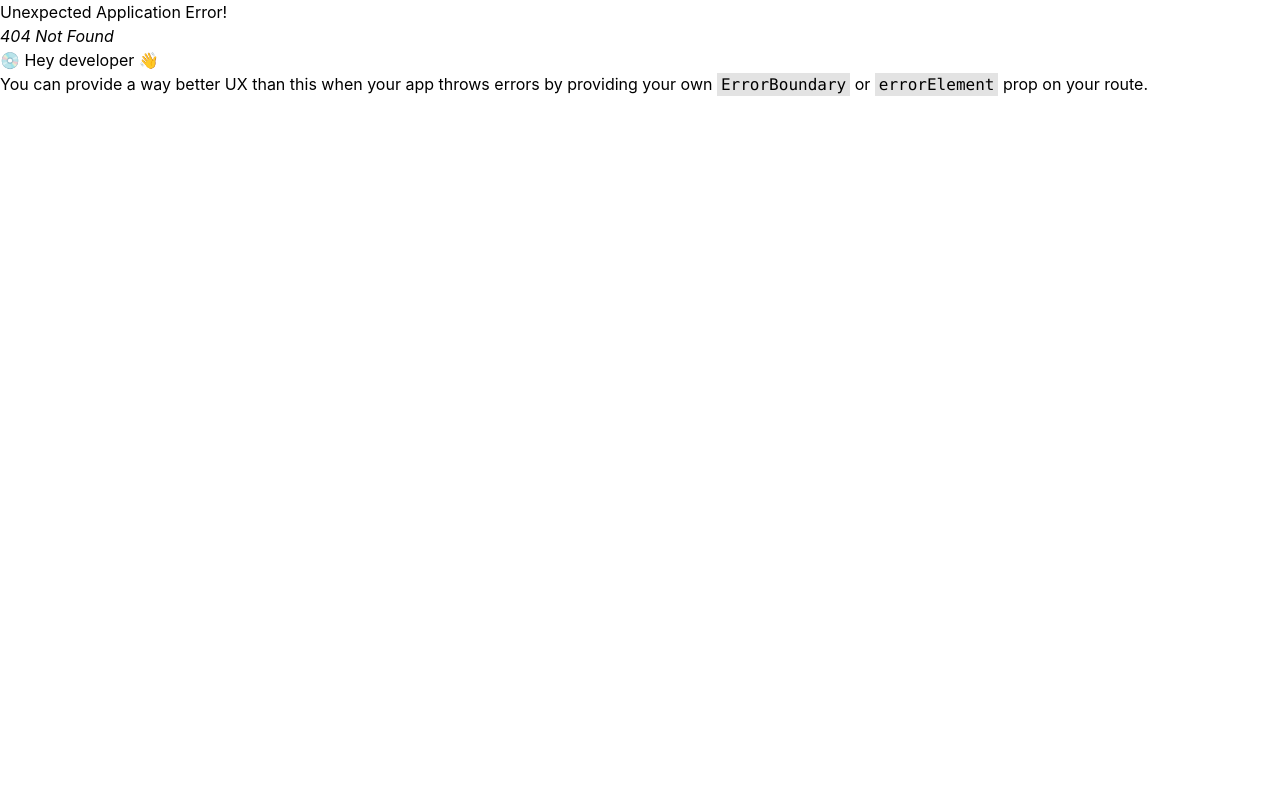
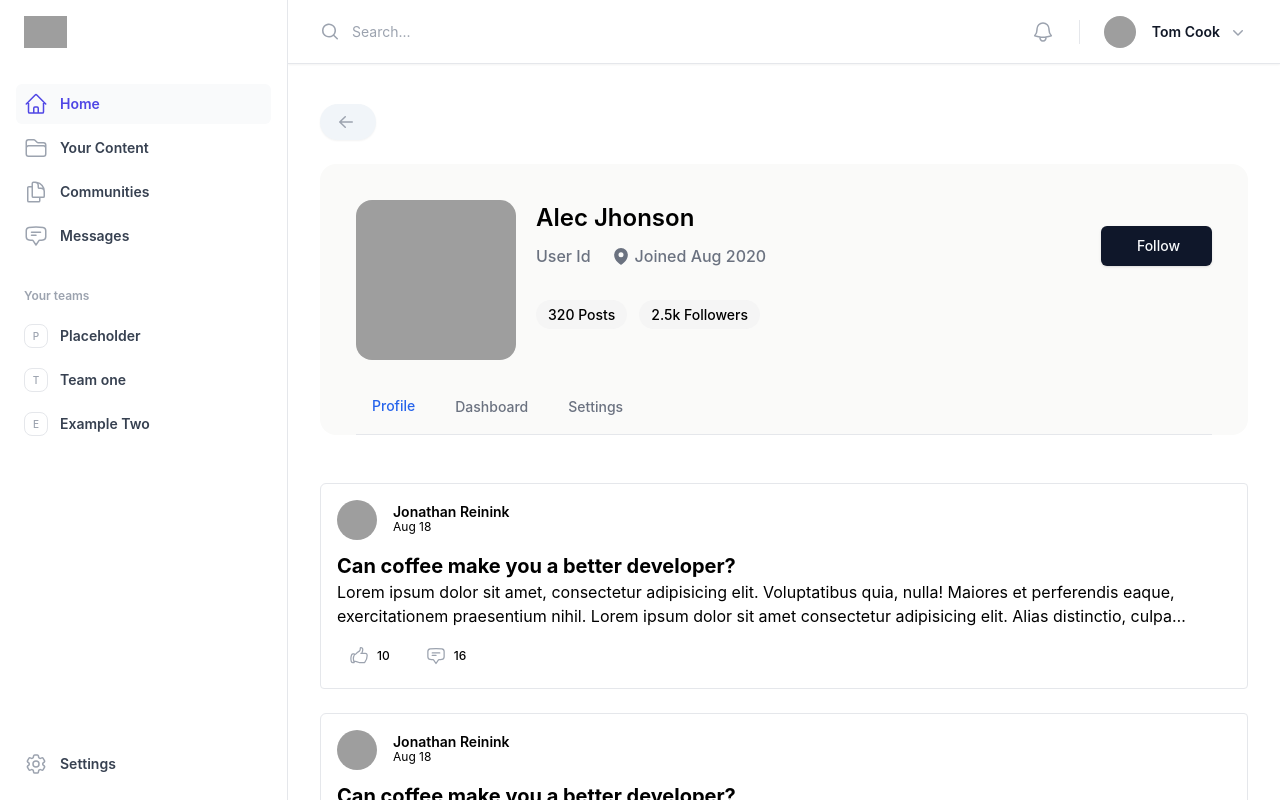
Before and after one commit to AnasShaikh96/blog-forum, a React (Vite) app in the folder client/: page /app/profile in a window 1280 px wide. Before the commit this address had no page. Shown: the top 800 px of the page. Built offline with nearby package versions, Linux system fonts and the light colour scheme; grey boxes are pictures that could not be loaded.

Commit message:
profile page journey

```diff
--- /dev/null
+++ b/client/src/app/routes/app/profile/profile.tsx
@@ -0,0 +1,164 @@
+import { ArrowLeftIcon } from "@heroicons/react/20/solid";
+import { Button } from "../../../../components/ui/button";
+import { Post } from "../../../../components/ui/post";
+import { Tab, TabGroup, TabList } from "@headlessui/react";
+import { Fragment } from "react/jsx-runtime";
+import clsx from "clsx";
+
+export const Profile = () => {
+  return (
+    <div className="flex flex-col gap-y-6">
+      <div>
+        <Button
+          icon={<ArrowLeftIcon className="text-gray-400 h-5 w-5 shrink-0" />}
+          className="rounded-full"
+          variant={"secondary"}
+        ></Button>
+      </div>
+
+      <div className="relative flex flex-col w-full min-w-0 mb-6 break-words bg-stone-50 bg-clip-border rounded-2xl  bg-light/30 draggable">
+        <div className="px-9 pt-9 flex-auto min-h-[70px] pb-0 bg-transparent">
+          <div className="flex flex-wrap xl:flex-nowrap">
+            <div className="mb-5 mr-5">
+              <div className="relative inline-block shrink-0 rounded-2xl">
+                <img
+                  className="inline-block shrink-0 rounded-2xl w-[80px] h-[80px] lg:w-[160px] lg:h-[160px]"
+                  src="https://raw.githubusercontent.com/Loopple/loopple-public-assets/main/riva-dashboard-tailwind/img/avatars/avatar1.jpg"
+                  alt="image"
+                />
+                {/* <div className="group/tooltip relative">
+                  <span className="w-[15px] h-[15px] absolute bg-success rounded-full bottom-0 end-0 -mb-1 -mr-2  border border-white"></span>
+                  <span className="text-xs absolute z-10 transition-opacity duration-300 ease-in-out px-3 py-2 whitespace-nowrap text-center transform bg-white rounded-2xl shadow-sm bottom-0 -mb-2 start-full ml-4 font-medium text-secondary-inverse group-hover/tooltip:opacity-100 opacity-0 block">
+                    Status: Active
+                  </span>
+                </div> */}
+              </div>
+            </div>
+            <div className="grow">
+              <div className="flex flex-wrap items-start justify-between mb-2">
+                <div className="flex flex-col">
+                  <div className="flex items-center mb-2">
+                    <a
+                      className="text-secondary-inverse hover:text-primary transition-colors duration-200 ease-in-out font-semibold text-[1.5rem] mr-1"
+                      href="javascript:void(0)"
+                    >
+                      Alec Jhonson
+                    </a>
+                  </div>
+                  <div className="flex flex-wrap pr-2 mb-4 font-medium text-gray-500">
+                    <a
+                      className="flex items-center mb-2 mr-5 text-secondary-dark hover:text-primary"
+                      href="javascript:void(0)"
+                    >
+                      User Id
+                    </a>
+                    <a
+                      className="flex items-center mb-2 mr-5 text-secondary-dark hover:text-primary"
+                      href="javascript:void(0)"
+                    >
+                      <span className="mr-1">
+                        <svg
+                          xmlns="http://www.w3.org/2000/svg"
+                          viewBox="0 0 24 24"
+                          fill="currentColor"
+                          className="w-5 h-5"
+                        >
+                          <path
+                            fill-rule="evenodd"
+                            d="M11.54 22.351l.07.04.028.016a.76.76 0 00.723 0l.028-.015.071-.041a16.975 16.975 0 001.144-.742 19.58 19.58 0 002.683-2.282c1.944-1.99 3.963-4.98 3.963-8.827a8.25 8.25 0 00-16.5 0c0 3.846 2.02 6.837 3.963 8.827a19.58 19.58 0 002.682 2.282 16.975 16.975 0 001.145.742zM12 13.5a3 3 0 100-6 3 3 0 000 6z"
+                            clip-rule="evenodd"
+                          />
+                        </svg>
+                      </span>
+                      Joined Aug 2020
+                    </a>
+                  </div>
+                </div>
+                <div className="flex flex-wrap my-auto">
+                  <Button variant={"default"} size={"lg"}>
+                    Follow
+                  </Button>
+                </div>
+              </div>
+              <div className="flex flex-wrap justify-between">
+                <div className="flex flex-wrap items-center">
+                  <a
+                    href="javascript:void(0)"
+                    className="mr-3 mb-2 inline-flex items-center justify-center text-secondary-inverse rounded-full bg-neutral-100 hover:bg-neutral-200 transition-all duration-200 ease-in-out px-3 py-1 text-sm font-medium leading-normal"
+                  >
+                    320 Posts
+                  </a>
+                  <a
+                    href="javascript:void(0)"
+                    className="mr-3 mb-2 inline-flex items-center justify-center text-secondary-inverse rounded-full bg-neutral-100 hover:bg-neutral-200 transition-all duration-200 ease-in-out px-3 py-1 text-sm font-medium leading-normal"
+                  >
+                    2.5k Followers
+                  </a>
+                </div>
+              </div>
+            </div>
+          </div>
+
+          <TabGroup
+            className={
+              "text-sm font-medium text-center text-gray-500 border-b border-gray-200 dark:text-gray-400 dark:border-gray-700"
+            }
+          >
+            <TabList className={"flex flex-wrap"}>
+              <Tab as={Fragment}>
+                {({ hover, selected }) => (
+                  <button
+                    className={
+                      "me-2 pointer inline-block p-4 border-transparent outline-none  rounded-t-lg " +
+                      clsx(
+                        !selected && hover && " border-gray-300 ",
+                        selected && "text-blue-600 border-b-2 border-blue-600 "
+                      )
+                    }
+                  >
+                    Profile
+                  </button>
+                )}
+              </Tab>
+              <Tab as={Fragment}>
+                {({ hover, selected }) => (
+                  <button
+                    className={
+                      "me-2 pointer inline-block p-4 border-transparent outline-none  rounded-t-lg " +
+                      clsx(
+                        !selected && hover && " border-gray-300 ",
+                        selected && "text-blue-600 border-b-2 border-blue-600 "
+                      )
+                    }
+                  >
+                    Dashboard
+                  </button>
+                )}
+              </Tab>
+              <Tab as={Fragment}>
+                {({ hover, selected }) => (
+                  <button
+                    className={
+                      "me-2 pointer inline-block p-4 border-transparent outline-none  rounded-t-lg " +
+                      clsx(
+                        !selected && hover && " border-gray-300 ",
+                        selected && "text-blue-600 border-b-2 border-blue-600 "
+                      )
+                    }
+                  >
+                    Settings
+                  </button>
+                )}
+              </Tab>
+            </TabList>
+          </TabGroup>
+        </div>
+      </div>
+
+      <Post />
+      <Post />
+      <Post />
+      <Post />
+    </div>
+  );
+};
--- /dev/null
+++ b/client/src/app/routes/app/settings/settings.tsx
@@ -0,0 +1,63 @@
+import { Tab, TabGroup, TabList } from "@headlessui/react";
+import { Fragment } from "react/jsx-runtime";
+import clsx from "clsx";
+
+export const Settings = () => {
+  return (
+    <>
+      <TabGroup
+        className={
+          "text-sm font-medium text-center text-gray-500 border-b border-gray-200 dark:text-gray-400 dark:border-gray-700"
+        }
+      >
+        <TabList className={"flex flex-wrap"}>
+          <Tab as={Fragment}>
+            {({ hover, selected }) => (
+              <button
+                className={
+                  "me-2 pointer inline-block p-4 border-transparent outline-none  rounded-t-lg " +
+                  clsx(
+                    !selected && hover && " border-gray-300 ",
+                    selected && "text-blue-600 border-b-2 border-blue-600 "
+                  )
+                }
+              >
+                Profile
+              </button>
+            )}
+          </Tab>
+          <Tab as={Fragment}>
+            {({ hover, selected }) => (
+              <button
+                className={
+                  "me-2 pointer inline-block p-4 border-transparent outline-none  rounded-t-lg " +
+                  clsx(
+                    !selected && hover && " border-gray-300 ",
+                    selected && "text-blue-600 border-b-2 border-blue-600 "
+                  )
+                }
+              >
+                Dashboard
+              </button>
+            )}
+          </Tab>
+          <Tab as={Fragment}>
+            {({ hover, selected }) => (
+              <button
+                className={
+                  "me-2 pointer inline-block p-4 border-transparent outline-none  rounded-t-lg " +
+                  clsx(
+                    !selected && hover && " border-gray-300 ",
+                    selected && "text-blue-600 border-b-2 border-blue-600 "
+                  )
+                }
+              >
+                Settings
+              </button>
+            )}
+          </Tab>
+        </TabList>
+      </TabGroup>
+    </>
+  );
+};
--- a/client/src/app/routes/index.tsx
+++ b/client/src/app/routes/index.tsx
@@ -34,6 +34,20 @@ export const createRouter = () => {
             return { Component: Home };
           },
         },
+        {
+          path: "profile",
+          lazy: async () => {
+            const { Profile } = await import("./app/profile/profile");
+            return { Component: Profile };
+          },
+        },
+        {
+          path: "settings",
+          lazy: async () => {
+            const { Settings } = await import("./app/settings/settings");
+            return { Component: Settings };
+          },
+        },
       ],
     },
   ]);
--- a/client/src/components/ui/post/post.tsx
+++ b/client/src/components/ui/post/post.tsx
@@ -6,7 +6,7 @@ import {
 } from "@heroicons/react/24/outline";
 export const Post = () => {
   return (
-    <div className="w-full border border-grey-light cursor-pointer rounded-md hover:bg-gray-50  lg:border-t lg:border-grey-light bg-white rounded-b lg:rounded-b-none lg:rounded-r p-4 flex flex-col justify-between leading-normal">
+    <div className="w-full border border-grey-light cursor-pointer rounded-md hover:bg-gray-50  lg:border-t lg:border-grey-light bg-white rounded-b lg:rounded-b lg:rounded-r p-4 flex flex-col justify-between leading-normal">
       <div className="">
         <div className="flex items-center mb-3">
           <img
```
